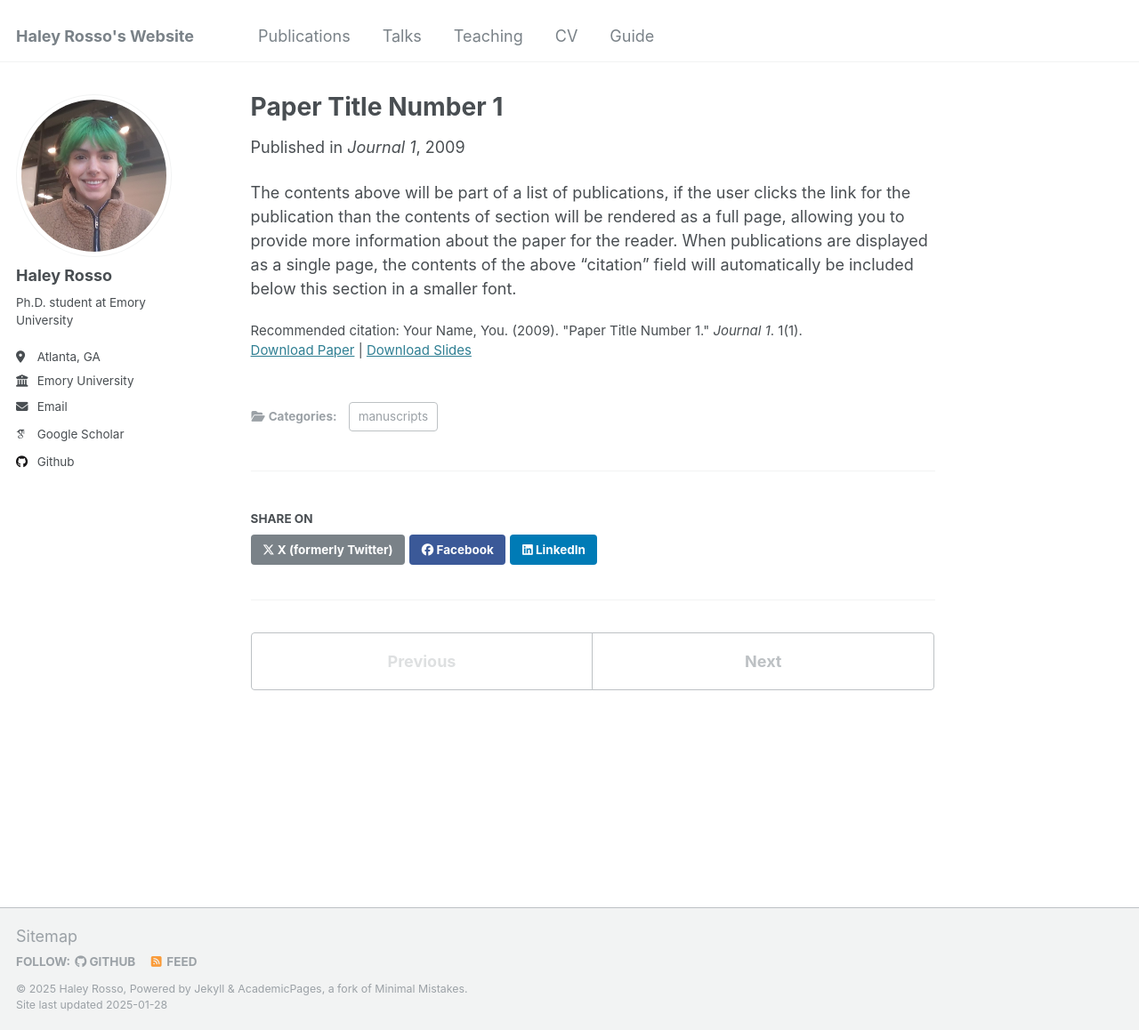
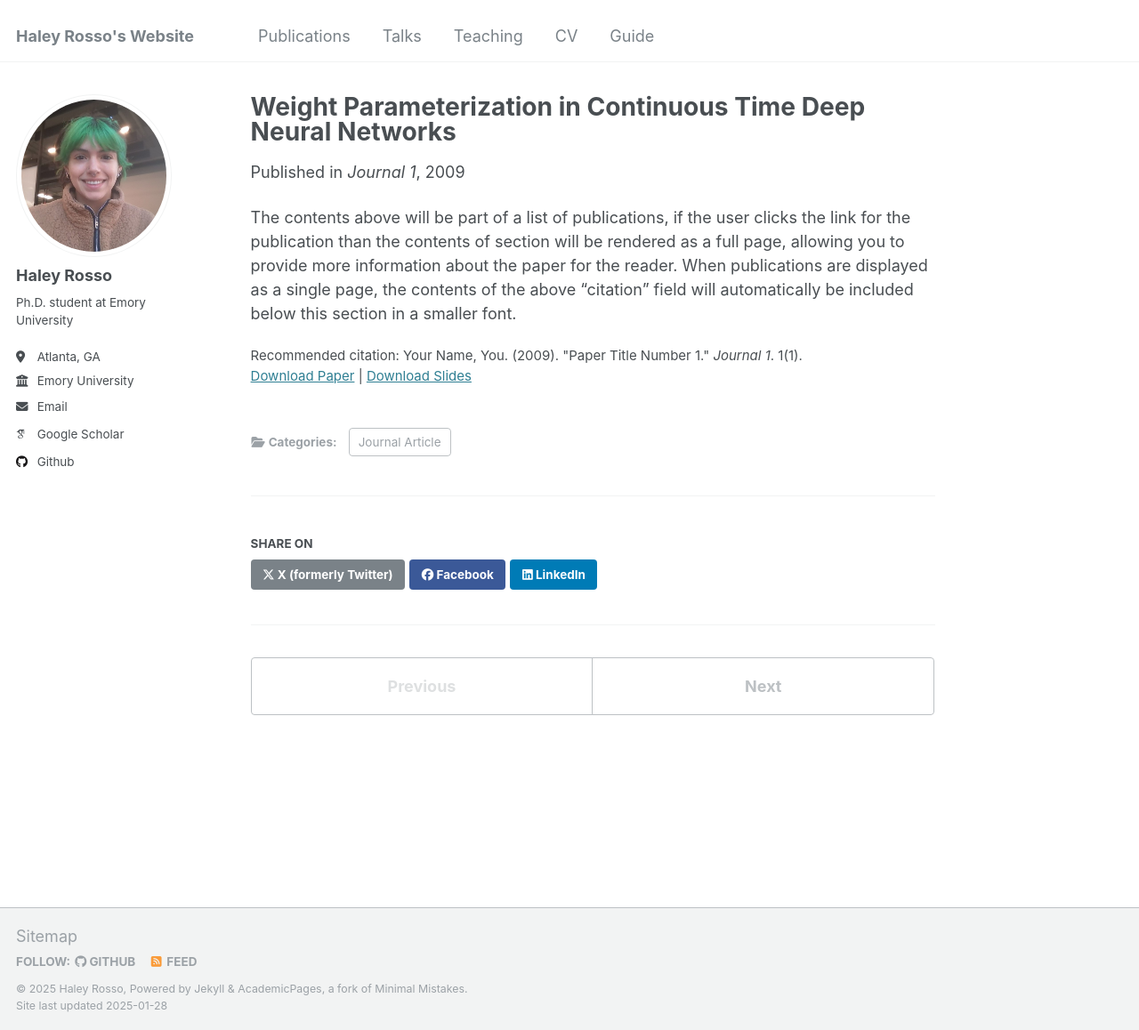
Before and after one commit to hrosso710/hrosso710.github.io, a Jekyll site: the page built from _publications/2009-10-01-paper-title-number-1.md, in a window 1280 px wide and 1158 px high. Shown: the whole window at 89% size. Built offline with Jekyll 4.4.1, drawn with Linux system fonts in a browser that asks for light colours; some web fonts are replaced.

Commit message:
Update 2009-10-01-paper-title-number-1.md

```diff
--- a/_publications/2009-10-01-paper-title-number-1.md
+++ b/_publications/2009-10-01-paper-title-number-1.md
@@ -1,7 +1,7 @@
 ---
-title: "Paper Title Number 1"
+title: "Weight Parameterization in Continuous Time Deep Neural Networks"
 collection: publications
-category: manuscripts
+category: Journal Article
 permalink: /publication/2009-10-01-paper-title-number-1
 excerpt: 'This paper is about the number 1. The number 2 is left for future work.'
 date: 2009-10-01
```
